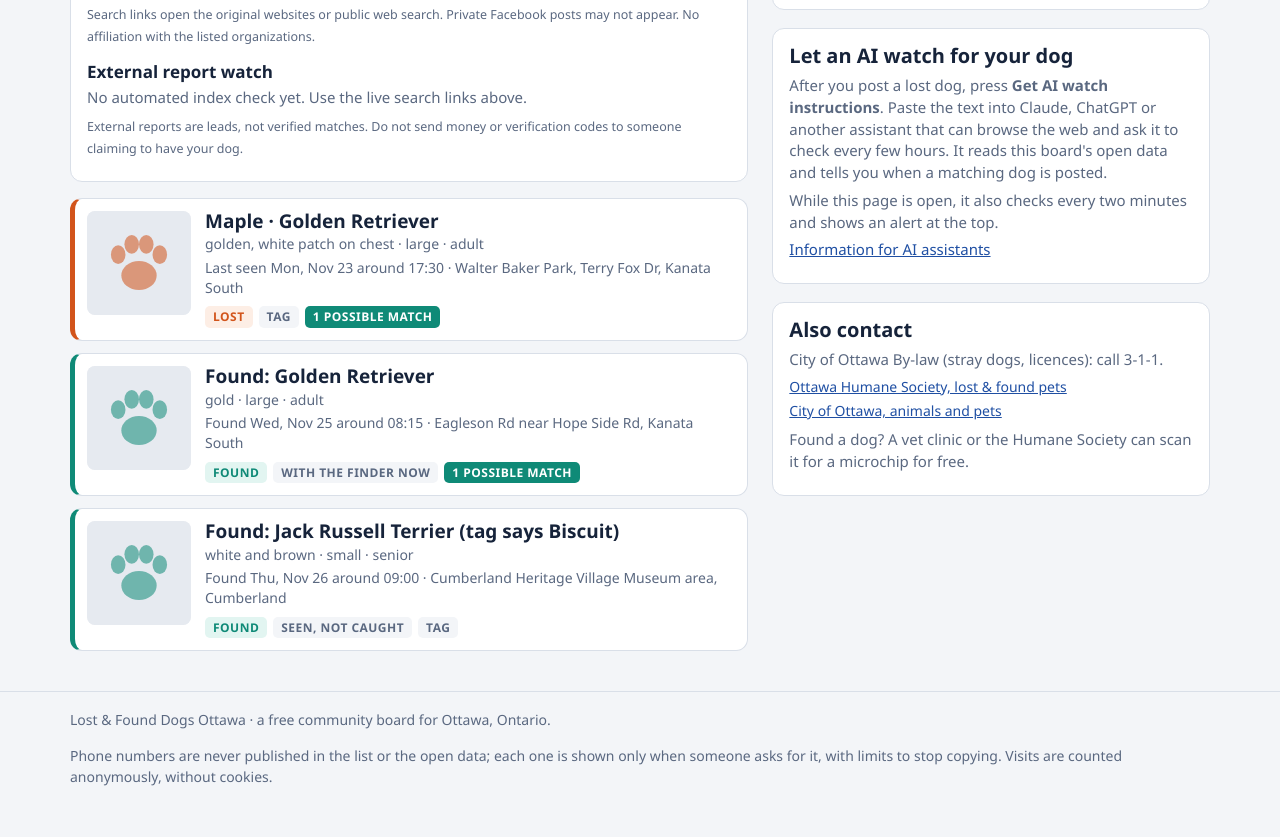
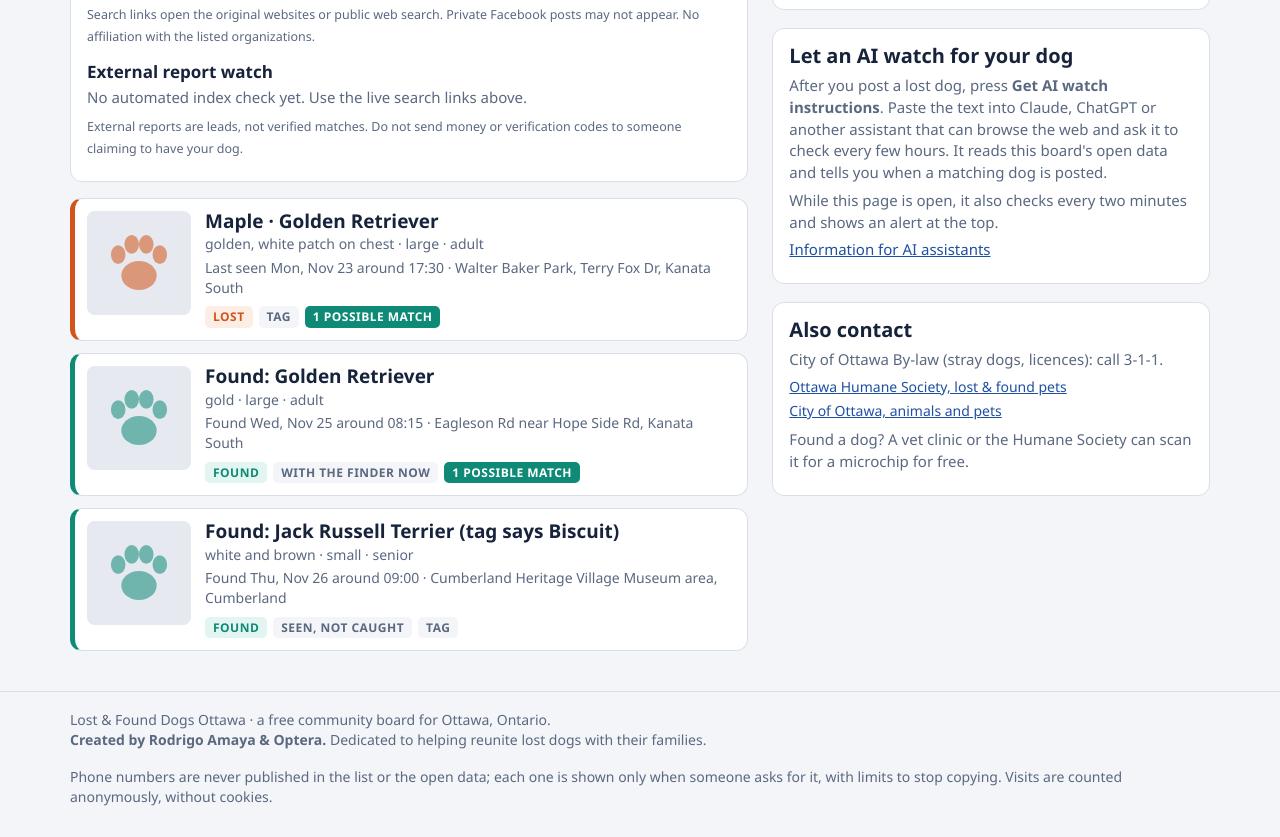
Before and after one commit to ramayako/ottawa-lost-dogs, a plain HTML site: page index.html in a window 1280 px wide. Shown: the part 1304-2141 px from the top of the page. Drawn offline with Linux system fonts and the light colour scheme.

Commit message:
Credit Rodrigo Amaya and Optera as project creators

```diff
--- a/index.html
+++ b/index.html
@@ -291,7 +291,7 @@ dl.facts dd{margin:0;overflow-wrap:anywhere}
 </main>
 
 <footer><div class="wrap">
-  <span>Lost &amp; Found Dogs Ottawa · a free community board for Ottawa, Ontario.</span>
+  <span>Lost &amp; Found Dogs Ottawa · a free community board for Ottawa, Ontario.<br><strong>Created by Rodrigo Amaya &amp; Optera.</strong> Dedicated to helping reunite lost dogs with their families.</span>
   <span>Phone numbers are never published in the list or the open data; each one is shown only when someone asks for it, with limits to stop copying. Visits are counted anonymously, without cookies.</span>
 </div></footer>
 
```
